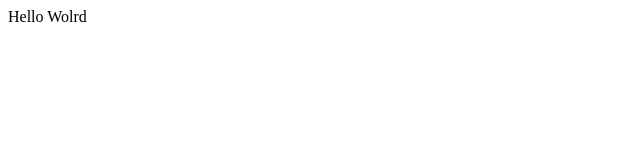
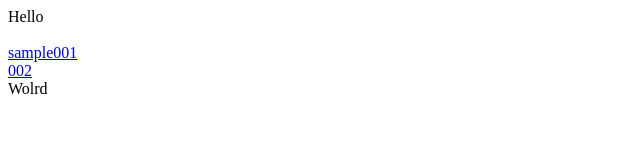
Before and after one commit to satoshi0212/satoshi0212.github.io, a plain HTML site: page index.html in a window 1280 px wide. Shown: the whole page, without its empty margins (0-640 px from the left). Drawn offline with Linux system fonts and the light colour scheme.

Commit message:
Add quick look files

```diff
--- /dev/null
+++ b/Assets/Sample001.rcproject/Library/ProjectLibrary/Contents.json
@@ -0,0 +1,3 @@
+[
+
+]
--- /dev/null
+++ b/Assets/Sample001.rcproject/Library/ProjectLibrary/Version.json
@@ -0,0 +1,4 @@
+{
+  "Version" : "1.0",
+  "LibraryID" : "DEBF4CB3-95D1-4446-9786-8D8F4CC92902"
+}
--- a/index.html
+++ b/index.html
@@ -1 +1,23 @@
-Hello Wolrd
+<html>
+<head>
+  <title>Sample001</title>
+</head>
+<body>
+Hello </br>
+</br>
+
+<div>
+    <a href="/Assets/Sample001.rcproject">
+sample001
+    </a>
+</div>
+
+<div>
+    <a href="/Assets/wateringcan.usdz">
+002
+    </a>
+</div>
+
+Wolrd</br>
+</body>
+</html>
```
Also changed, not shown: 4 other files.
